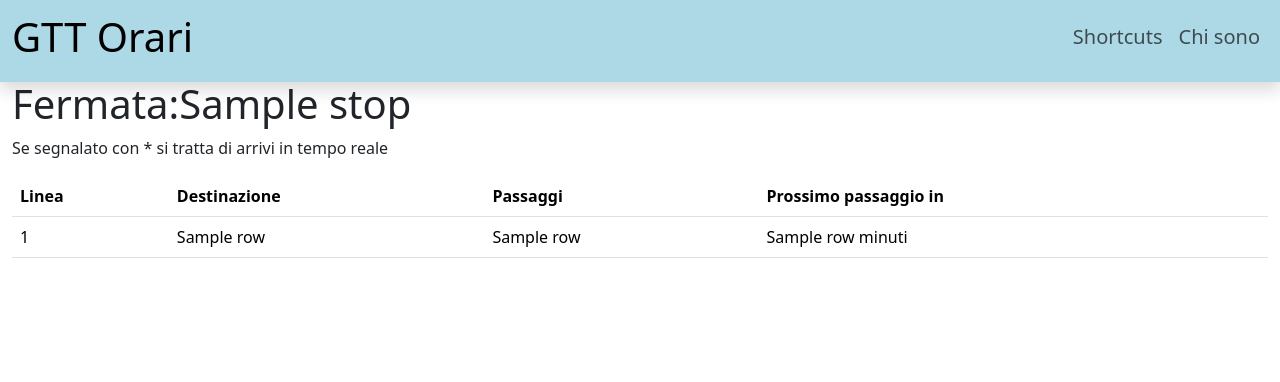
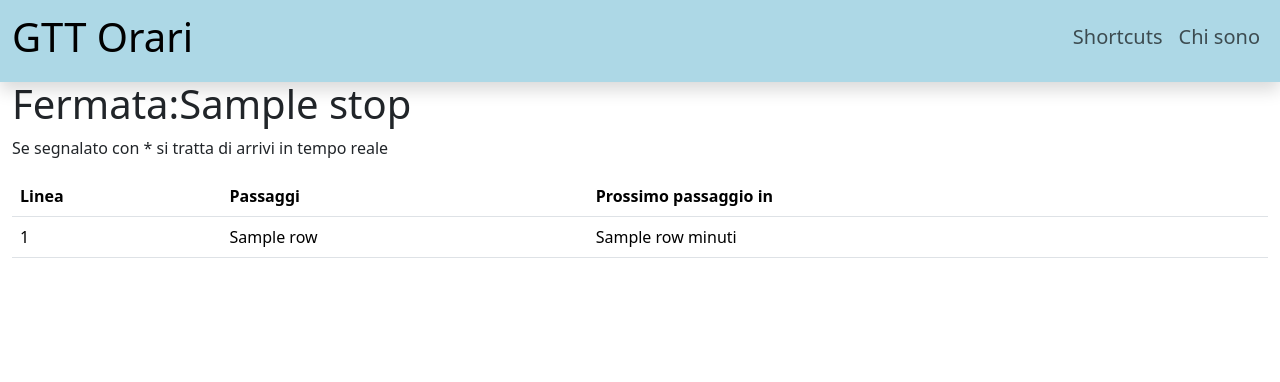
Before and after one commit to Antonino545/Torino_Bus_Orari, a Flask app: template templates/orari.html in a window 1280 px wide. Shown: the top 382 px of the page. Run offline with Flask 3, Linux system fonts and the light colour scheme; the template is opened without the code that fills it: most values are stand-ins (such as "Sample title", 1, 10 or a date in 2020).

Commit message:
use api for gtt orari line but problem with line VE1

```diff
--- a/app.py
+++ b/app.py
@@ -42,7 +42,7 @@ def get_fermata(fermata):
 @app.route('/fermata/<int:fermata>', methods=['GET'])
 def get_stop_web(fermata):
     try:
-        data, stop = gttorari.gttorari_stop(fermata)
+        data, stop = gttorari.gttorariAPI(fermata)
         return render_template('orari.html', data=data, stop=stop)
     except Exception as err:
         print(err)
--- a/gttorari.py
+++ b/gttorari.py
@@ -146,7 +146,8 @@ def apidata(stop):
 
 
 def gttorari_stop_line(stop, line):
-    data, stop = gttorari_stop(stop)
+    line=str(line)
+    data, stop = gttorariAPI(stop)
     if data == "Errore: Fermata non trovata o sito non raggiungibile":
         return data
     else:
--- a/templates/orari.html
+++ b/templates/orari.html
@@ -10,7 +10,6 @@
             <table class="table table-hover">
                 <tr>
                     <th>Linea</th>
-                    <th>Destinazione</th>
                     <th>Passaggi</th>
                     <th>Prossimo passaggio in </th>
                 </tr>
@@ -18,14 +17,13 @@
                     <tr>
                         <td>{{ row[0] }}</td>
                         <td>{{ row[1] }}</td>
-                        <td>{{ row[2] }}</td>
                         <td>
-                            {%  if row[3] =="Non disponibile" %}
+                            {%  if row[2] =="Non disponibile" %}
                                 Non disponibile
-                            {% elif row[3] <= 1 %}
+                            {% elif row[2] <= 1 %}
                                 In arrivo
                             {% else %}
-                                {{ row[3] }} minuti
+                                {{ row[2] }} minuti
                             {% endif %}
 
                         </td>
--- a/templates/welcome.html
+++ b/templates/welcome.html
@@ -10,7 +10,6 @@
             <div class="form-group">
                 <label for="line">Inserisci linea</label>
                 <input type="text" class="form-control" id="line" placeholder="Inserisci Linea">
-                <p class="fs-6 "> <b>Attenzione</b> se si inserisce la linea 16 si inserisca anche la direzione "16 CD" o "16 CS"</p>
             </div>
             <button type="submit" class="btn btn-primary mt-2">Submit</button>
         </form>
```
